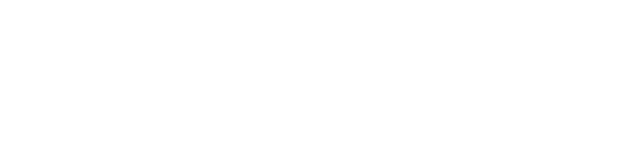
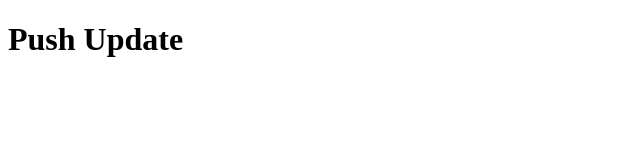
Before and after one commit to Naeem-Shahriar/gittry, a plain HTML site: page index.html in a window 1280 px wide. Shown: the whole page, without its empty margins (0-640 px from the left). Drawn offline with Linux system fonts and the light colour scheme.

Commit message:
add push

```diff
--- a/index.html
+++ b/index.html
@@ -6,6 +6,6 @@
     <title>git try</title>
 </head>
 <body>
-
+    <h1>Push Update</h1>
 </body>
 </html>
```
